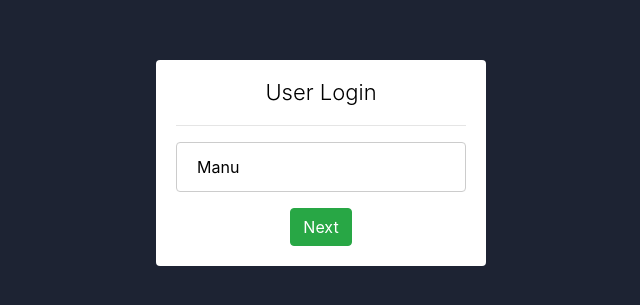
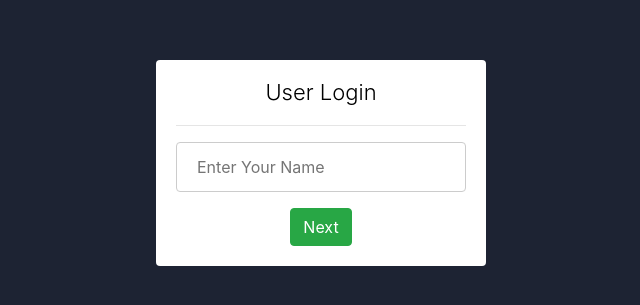
Before and after one commit to Manu-jayaprakash/The-Groceries-List-App, a plain HTML site: page index.html in a window 1280 px wide. Shown: the part 237-542 px from the top of the page, without its empty margins (319-959 px from the left). Drawn offline with nearby package versions, Linux system fonts and the light colour scheme.

Commit message:
update readme.md and removed default user

```diff
--- a/index.html
+++ b/index.html
@@ -13,7 +13,7 @@
     <div class="login">
         <div class="mt-3 login-label">User Login</div><hr>
         <div class="">
-        <input type="name" class="d-block" placeholder="Enter Your Name" id="userName" value="Manu">
+        <input type="name" class="d-block" placeholder="Enter Your Name" id="userName">
         <button class="btn btn-success mt-2" onclick="checkUser()" id="userbutton">Next</button>
         </div>
     </div>
```
Also changed, not shown: 1 other file.
